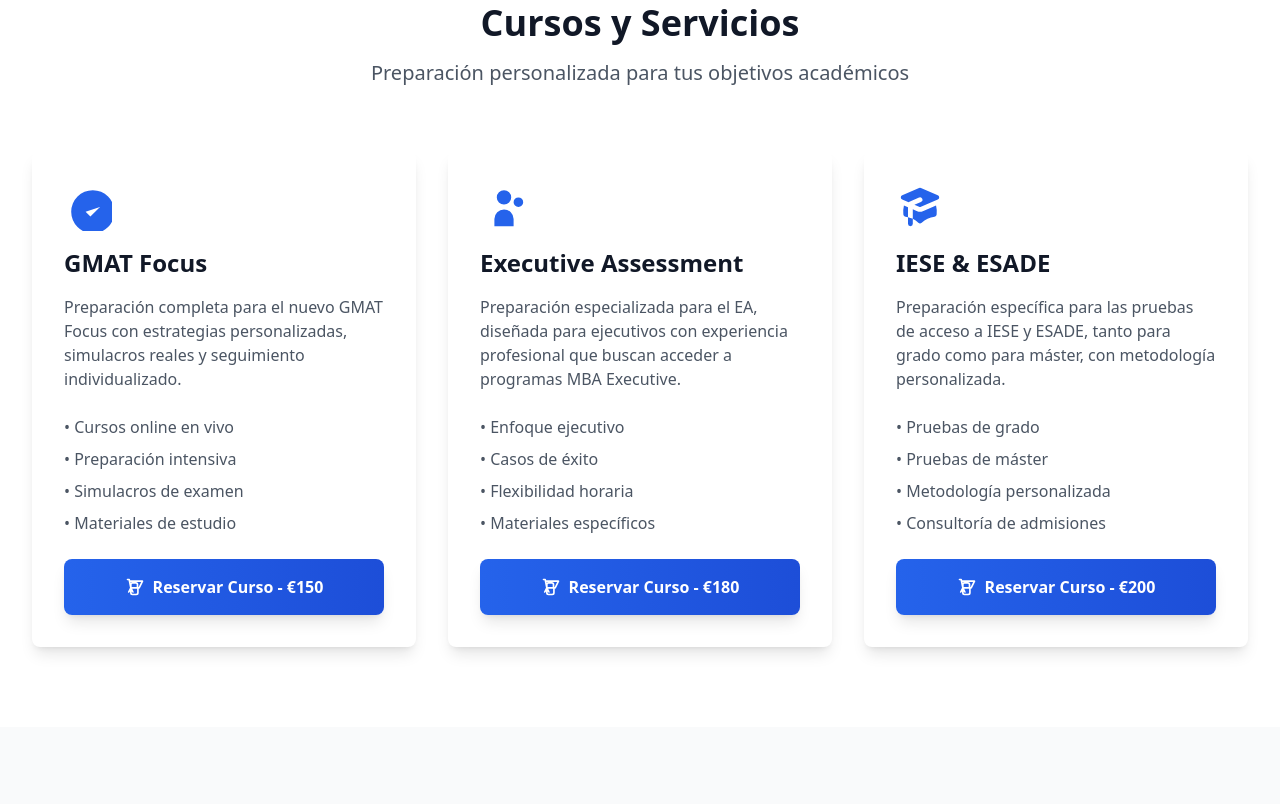
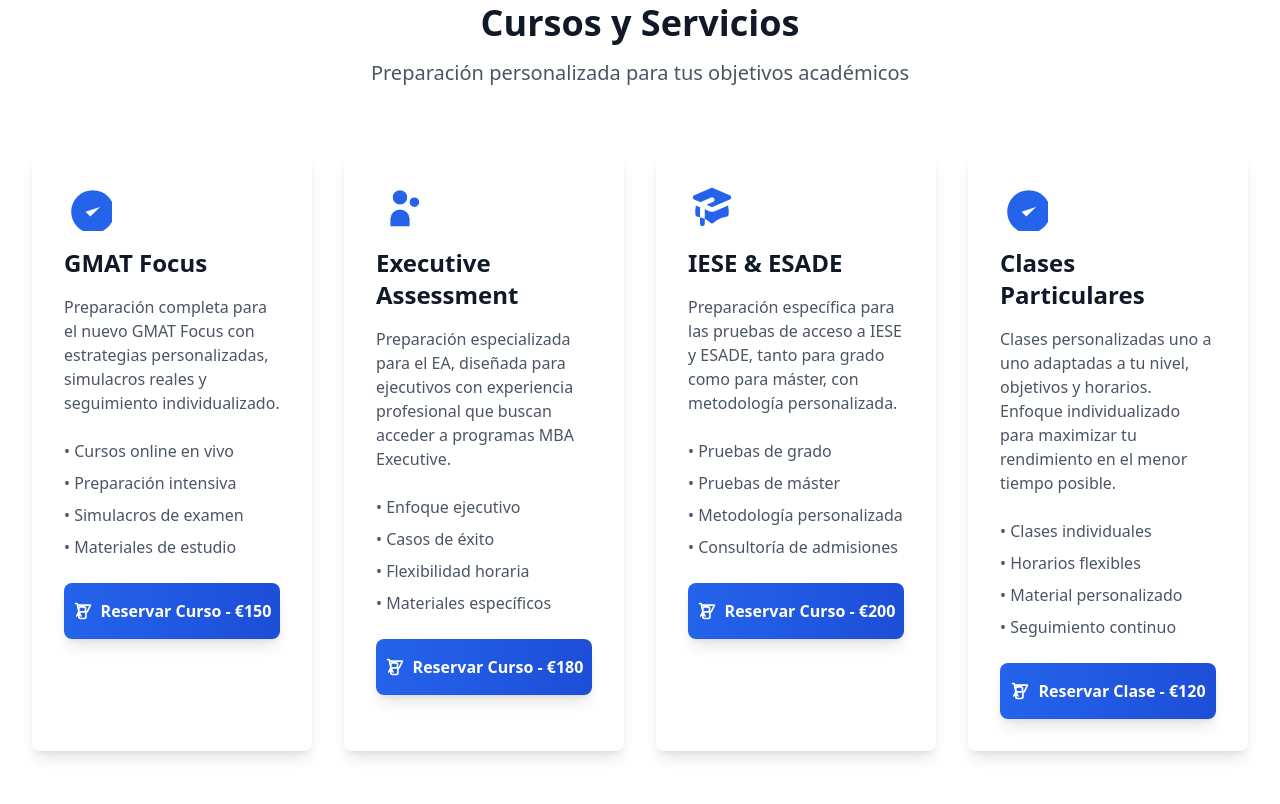
Before and after one commit to fer1994ly/GMAT_web, a website: page index.html in a window 1280 px wide. Shown: the part 1785-2589 px from the top of the page. Drawn offline with nearby package versions, Linux system fonts and the light colour scheme.

Commit message:
hero color más claro

```diff
--- a/index.html
+++ b/index.html
@@ -142,18 +142,18 @@
     </nav>
 
     <!-- Hero Section -->
-    <section id="inicio" class="bg-gradient-to-br from-gray-900 via-primary-800 to-primary-700 min-h-screen flex items-center justify-center pt-16 relative overflow-hidden">
+    <section id="inicio" class="bg-gradient-to-br from-slate-800 via-slate-700 to-slate-600 min-h-screen flex items-center justify-center pt-16 relative overflow-hidden">
         <div class="absolute inset-0 bg-[url('/assets/pattern.svg')] opacity-5"></div>
 
         <div class="max-w-7xl mx-auto px-4 sm:px-6 lg:px-8 text-center relative z-10">
             <div class="max-w-4xl mx-auto backdrop-blur-sm bg-white/5 p-12 rounded-2xl border border-white/10">
-                <span class="inline-block px-4 py-2 rounded-full bg-primary-500/20 text-primary-200 text-sm font-semibold mb-6 border border-primary-400/30">
+                <span class="inline-block px-4 py-2 rounded-full bg-white/20 text-white text-sm font-semibold mb-6 border border-white/30">
                     Experto Verificado GMAT
                 </span>
 
                 <h1 class="text-5xl md:text-7xl font-extrabold text-white mb-8 leading-tight">
                     Domina el
-                    <span class="bg-clip-text text-transparent bg-gradient-to-r from-primary-300 to-primary-100">
+                    <span class="bg-clip-text text-transparent bg-gradient-to-r from-blue-300 to-blue-100">
                         GMAT
                     </span>
                     <br/>con un experto
@@ -263,7 +263,7 @@
                 <p class="text-xl text-gray-600">Preparación personalizada para tus objetivos académicos</p>
             </div>
 
-            <div class="grid grid-cols-1 md:grid-cols-2 lg:grid-cols-3 gap-8">
+            <div class="grid grid-cols-1 md:grid-cols-2 lg:grid-cols-4 gap-8">
                 <!-- GMAT Focus -->
                 <div id="gmat" class="bg-white rounded-lg shadow-lg p-8 hover:shadow-xl transition">
                     <div class="text-primary-600 mb-4">
@@ -347,6 +347,35 @@
                                 <path stroke-linecap="round" stroke-linejoin="round" stroke-width="2" d="M3 3h2l.4 2M7 13h10l4-8H5.4m0 0L7 13m0 0l-2.5 5M7 13l2.5 5m6-5v6a2 2 0 01-2 2H9a2 2 0 01-2-2v-6m8 0V9a2 2 0 00-2-2H9a2 2 0 00-2 2v4.01"></path>
                             </svg>
                             <span>Reservar Curso - €200</span>
+                        </div>
+                    </button>
+                </div>
+
+                <!-- Clases Particulares -->
+                <div id="clases" class="bg-white rounded-lg shadow-lg p-8 hover:shadow-xl transition">
+                    <div class="text-primary-600 mb-4">
+                        <svg class="w-12 h-12" fill="currentColor" viewBox="0 0 20 20">
+                            <path d="M9 12l2 2 4-4m6 2a9 9 0 11-18 0 9 9 0 0118 0z"></path>
+                        </svg>
+                    </div>
+                    <h3 class="text-2xl font-bold text-gray-900 mb-4">Clases Particulares</h3>
+                    <p class="text-gray-600 mb-6">
+                        Clases personalizadas uno a uno adaptadas a tu nivel, objetivos y horarios.
+                        Enfoque individualizado para maximizar tu rendimiento en el menor tiempo posible.
+                    </p>
+                    <ul class="text-gray-600 mb-6 space-y-2">
+                        <li>• Clases individuales</li>
+                        <li>• Horarios flexibles</li>
+                        <li>• Material personalizado</li>
+                        <li>• Seguimiento continuo</li>
+                    </ul>
+                    <button class="w-full bg-gradient-to-r from-primary-600 to-primary-700 text-white py-4 rounded-lg hover:from-primary-700 hover:to-primary-800 transition-all duration-200 font-semibold shadow-lg hover:shadow-xl transform hover:scale-105"
+                            onclick="addToCart('Clases Particulares', 120, event)">
+                        <div class="flex items-center justify-center space-x-2">
+                            <svg class="w-5 h-5" fill="none" stroke="currentColor" viewBox="0 0 24 24">
+                                <path stroke-linecap="round" stroke-linejoin="round" stroke-width="2" d="M3 3h2l.4 2M7 13h10l4-8H5.4m0 0L7 13m0 0l-2.5 5M7 13l2.5 5m6-5v6a2 2 0 01-2 2H9a2 2 0 01-2-2v-6m8 0V9a2 2 0 00-2-2H9a2 2 0 00-2 2v4.01"></path>
+                            </svg>
+                            <span>Reservar Clase - €120</span>
                         </div>
                     </button>
                 </div>
```
